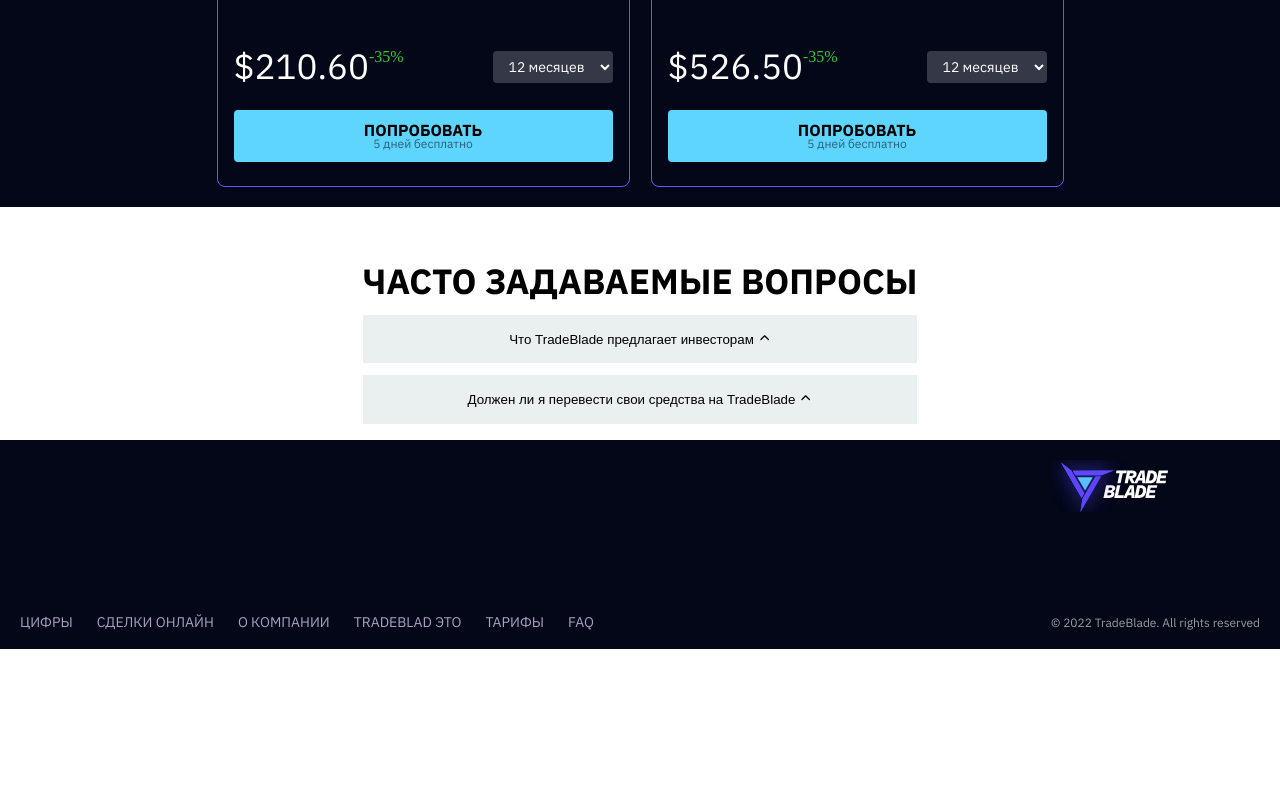
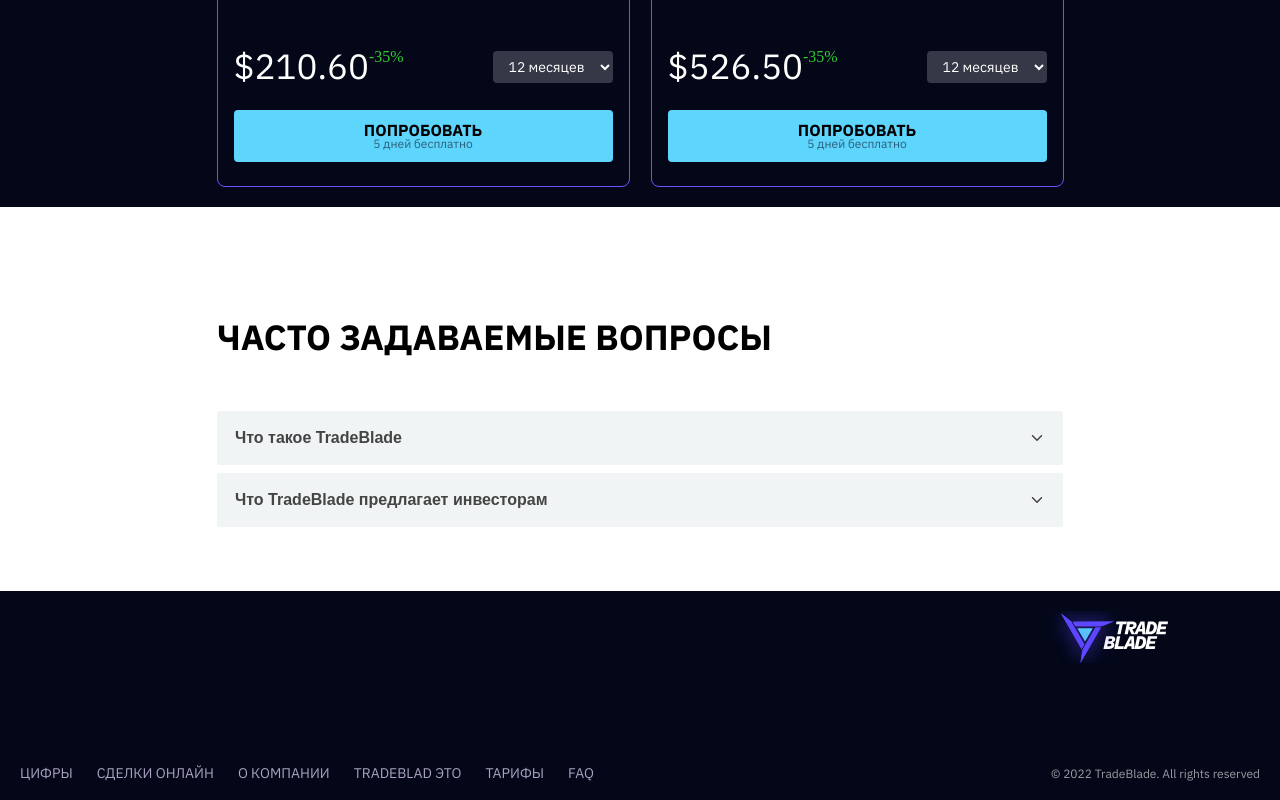
Before and after one commit to RyndinaOlena/ryndina-tm-leads, a React (Vite) app: page / in a window 1280 px wide. Shown: the part 2222-3022 px from the top of the page. Before the commit the page ends 2871 px from the top, so only its background shows below. Built offline with nearby package versions, Linux system fonts and the light colour scheme.

Commit message:
update questions

```diff
--- a/src/pages/sections/Questions.jsx
+++ b/src/pages/sections/Questions.jsx
@@ -1,35 +1,98 @@
-import React, { useState } from 'react'
+// // import React, { useState } from 'react'
+// import { useState } from "react";
+// import "../../styles/_questions.scss";
+// import { IoIosArrowUp } from "react-icons/io";
+// import { IoIosArrowDown } from "react-icons/io";
+// const sections = [
+//     {
+//         title: "Что такое TradeBlade ",
+//         content: "Мы опытная команда, для которой трейдинг – профессия. TradeBlade является авторизованным официальным брокером биржи Binance."
+//     },
+//     {
+//         title: "Что TradeBlade предлагает инвесторам ",
+//         content: "Он представляет пользователям множество преимуществ, таких как более високая скорость синхронизации API и возможность создать учетную запись Binance через платформу TradeBlade всего в 1 клик.."
+//     },
+// ];
+// const Questions = () => {
+
+//     const [activeIndex, setActiveIndex] = useState(null);
+
+//     const toggleAccordion = (index) => {
+//         setActiveIndex(activeIndex === index ? null : index);
+//     };
+//     return (
+//         <div className='content'>
+//             <div className='questions_section'>
+
+//                 <div className="accordion-container">
+//                     <h2 className='questions_section_title'> часто задаваемые вопросы</h2>
+//                     {sections.map((section, index) => (
+//                         <div key={index} className="accordion-item">
+//                             <button
+//                                 className={`accordion-button ${activeIndex === index ? "show" : ""}`}
+//                                 onClick={() => toggleAccordion(index)}
+//                             >
+//                                 {section.title}<IoIosArrowDown />
+//                             </button>
+//                             <div
+//                                 className={`questions_section_information  ${activeIndex === index ? "show" : ""}`}
+//                             >
+//                                 <p className='questions_section_information_text'>{section.content}</p>
+//                             </div>
+//                         </div>
+//                     ))}
+//                 </div>
+//             </div>
+//         </div>
+//     )
+// }
+
+// export default Questions
+import { useState } from "react";
 import "../../styles/_questions.scss";
-import { IoIosArrowUp } from "react-icons/io";
-import { IoIosArrowDown } from "react-icons/io";
+import { IoIosArrowUp, IoIosArrowDown } from "react-icons/io";
+
+const sections = [
+    {
+        title: "Что такое TradeBlade",
+        content: "Мы опытная команда, для которой трейдинг – профессия. TradeBlade является авторизованным официальным брокером биржи Binance."
+    },
+    {
+        title: "Что TradeBlade предлагает инвесторам",
+        content: "Он представляет пользователям множество преимуществ, таких как более высокая скорость синхронизации API и возможность создать учетную запись Binance через платформу TradeBlade всего в 1 клик."
+    },
+];
+
 const Questions = () => {
-    const [isInfoVisible, setIsInfoVisible] = useState(false);
-    const toggleInfoVisibility = () => {
-        setIsInfoVisible(prevState => !prevState);
+    const [activeIndex, setActiveIndex] = useState(null);
+
+    const toggleAccordion = (index) => {
+        setActiveIndex(activeIndex === index ? null : index);
     };
+
     return (
-        <div className='content'>
-            <div className='questions_section'>
-                <h2 className='questions_section_title'>
-                    часто задаваемые вопросы
-                </h2>
-
-                <div className={`questions_section_information ${isInfoVisible ? 'show' : ''}`}>
-                    <h3 className='questions_section_information_title'>Что такое TradeBlade <IoIosArrowDown />
-                    </h3>
-                    <p className='questions_section_information_text'> Мы опытная команда, для которой трейдинг – профессия. TradeBlade является авторизованным официальным брокером биржи Binance. </p>
-                    <br />
-                    <p className='questions_section_information_text'>Он представляет пользователям множество преимуществ, таких как более високая скорость синхронизации API и возможность создать учетную запись Binance через платформу TradeBlade всего в 1 клик.</p>
-                </div>
-                <div className='questions_list_block'>
-                    <button className='questions_list_block_alert'
-                        onClick={toggleInfoVisibility} >Что TradeBlade предлагает инвесторам <IoIosArrowUp /></button>
-                    <button className='questions_list_block_alert'
-                        onClick={toggleInfoVisibility} >Должен ли я перевести свои средства на TradeBlade  <IoIosArrowUp /></button>
+        <div className="content">
+            <div className="questions_section">
+                <div className="accordion-container">
+                    <h2 className="questions_section_title">Часто задаваемые вопросы</h2>
+                    {sections.map((section, index) => (
+                        <div key={index} className={`accordion-item ${activeIndex === index ? "active" : ""}`}>
+                            <button
+                                className="accordion-button"
+                                onClick={() => toggleAccordion(index)}
+                            >
+                                {section.title}
+                                {activeIndex === index ? <IoIosArrowUp /> : <IoIosArrowDown />}
+                            </button>
+                            <div className={`questions_section_information ${activeIndex === index ? "show" : ""}`}>
+                                <p className="questions_section_information_text">{section.content}</p>
+                            </div>
+                        </div>
+                    ))}
                 </div>
             </div>
         </div>
-    )
-}
+    );
+};
 
-export default Questions
+export default Questions;
--- a/src/styles/_questions.scss
+++ b/src/styles/_questions.scss
@@ -1,4 +1,4 @@
-@use './variables' as *;
+@use "./variables" as *;
 
 .questions_section {
     display: flex;
@@ -13,59 +13,78 @@
         font-family: $font-family-ibm-plex-sans;
         font-weight: $font-weight-bold;
         text-transform: uppercase;
-        margin-top: 56px;
+        margin: 40px 0;
+
+        @media (min-width:760px) {
+            margin: 56px 0;
+
+        }
+    }
+}
+
+.accordion-container {
+    max-width: 846px;
+    margin: auto;
+    padding: 56px 0;
+}
+
+.accordion-item {
+    border-radius: 2px;
+    overflow: hidden;
+    margin-bottom: 8px;
+    transition: background-color 0.3s ease-in-out;
+
+    &.active {
+        background-color: rgba(106, 84, 255, 1);
+        color: #fff;
+
+        .accordion-button {
+            background-color: rgba(106, 84, 255, 1);
+            color: #fff;
+        }
+    }
+}
+
+.accordion-button {
+    background-color: rgba(234, 239, 240, 0.7);
+    color: #444;
+    cursor: pointer;
+    padding: 18px;
+    width: 100%;
+    border: none;
+    text-align: left;
+    font-size: 16px;
+    font-weight: 600;
+    display: flex;
+    justify-content: space-between;
+    align-items: center;
+    transition: background-color 0.3s ease-in-out;
+
+    &:hover {
+        background-color: rgba(234, 239, 240, 1);
+    }
 }
 
 .questions_section_information {
     background-color: rgba(106, 84, 255, 1);
     color: $text-color-primary;
-        padding: 16px;
-        margin-top: 40px;
-        border-radius: 4px;
+    padding: 0 18px;
     max-width: 846px;
+    border-radius: 2px;
     box-sizing: border-box;
-        display: none;
+    overflow: hidden;
+    max-height: 0;
     opacity: 0;
-        transform: translateY(20px);
-        transition: opacity 0.3s ease, transform 0.3s ease;
+    transition: max-height 0.3s ease-in-out, opacity 0.3s ease-in-out, padding 0.3s ease-in-out;
 
     &.show {
-            display: block;
+        max-height: 200px;
         opacity: 1;
-            transform: translateY(0);
-        }
-
-        .questions_section_information_title {
-            font-family: $font-family-ibm-plex-sans;
-            font-size: $font-size-large;
-            font-weight: $font-weight-medium;
-            line-height: 28px;
-            margin-bottom: 12px;
-        }
-
-        .questions_section_information_text {
-            font-family: $font-family-ibm-plex-sans;
-            font-size: $font-size-medium;
-            font-weight: $font-weight-regular;
-            line-height: 20px;
+        padding: 16px;
     }
 }
 
-    .questions_list_block {
-        padding: 16px 0;
-        display: flex;
-        flex-direction: column;
-        gap: 12px;
-        max-width: 846px;
-        width: 100%;
-
-        .questions_list_block_alert {
-            background-color: rgba(234, 239, 240, 1);
-            padding: 16px;
-            max-width: 846px;
-            border: none;
-            width: 100%;
-            cursor: pointer;
+.accordion-button:focus {
+    outline: none;
+    box-shadow: none;
 }
-    }
-}
```
Also changed, not shown: 1 other file (tests, documents, lock files or other folders). Lines whose indentation alone changed are shown as unchanged.
